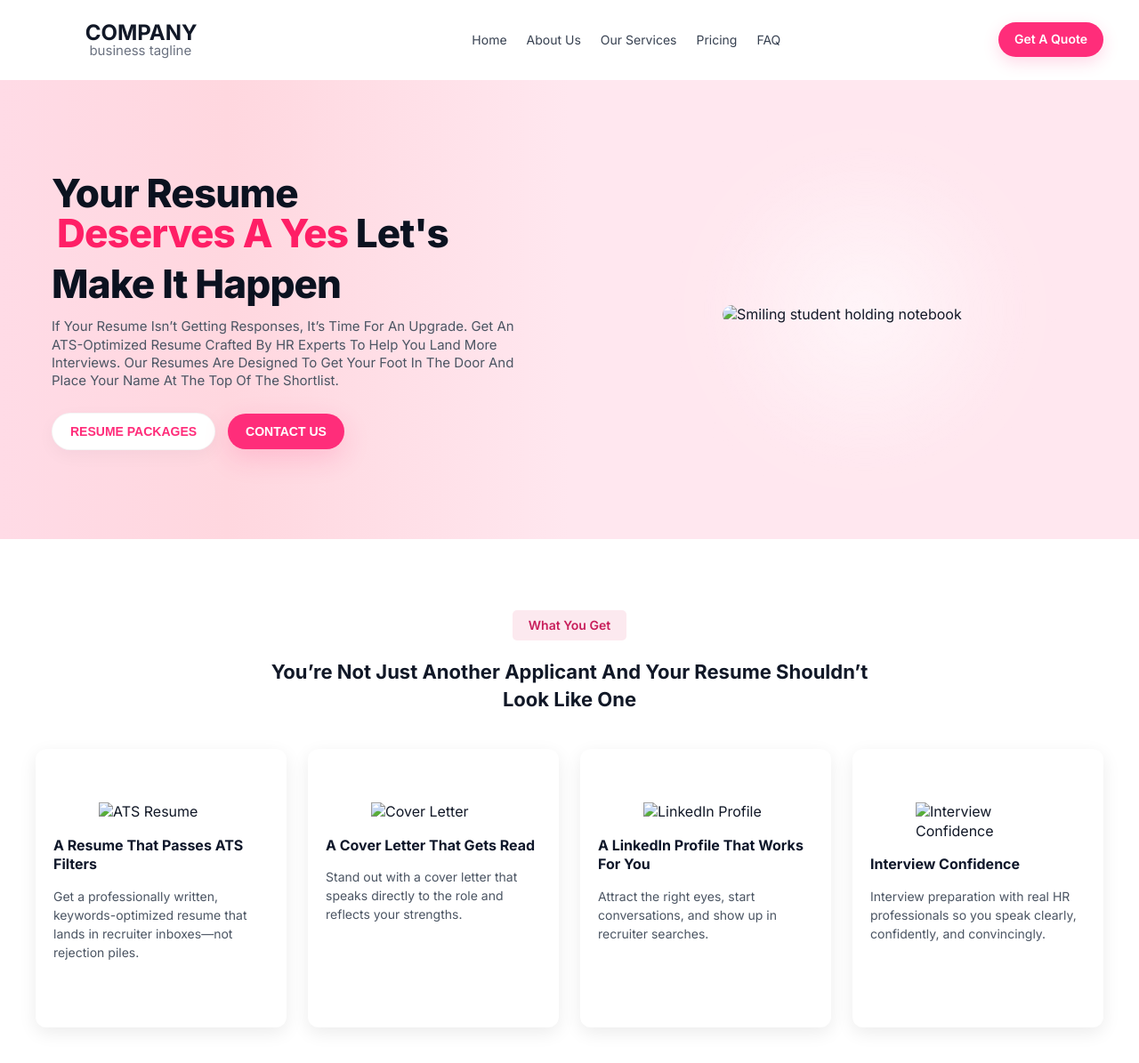
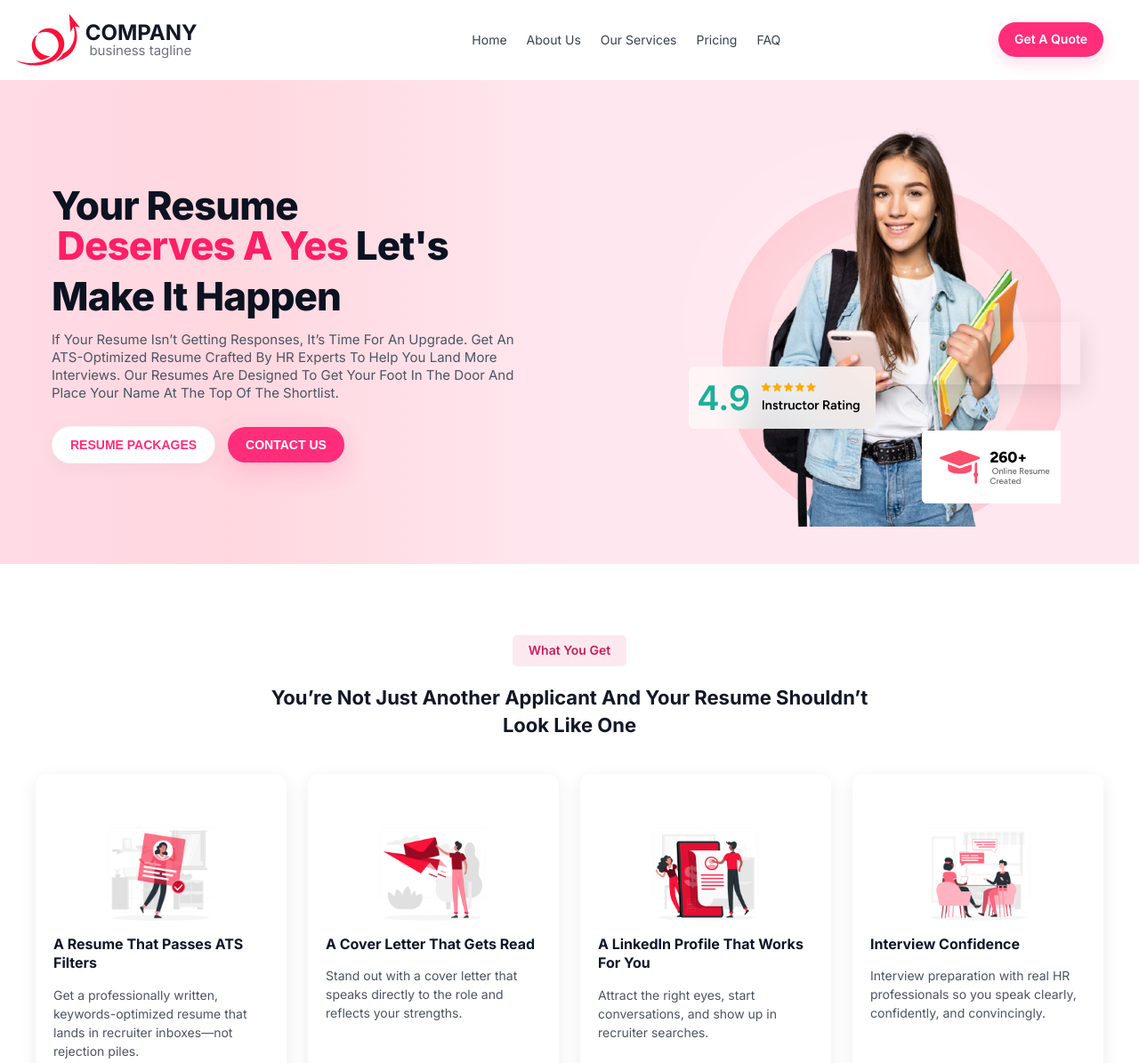
Before and after one commit to Atul-111/new-Website, a plain HTML site: page index.html in a window 1280 px wide. Shown: the top 1195 px of the page at 89% size. Drawn offline with Linux system fonts and the light colour scheme.

Commit message:
Update index.html
Updated

```diff
--- a/index.html
+++ b/index.html
@@ -13,7 +13,7 @@
 
     <header role="banner" aria-label="Top navigation">
       <div class="brand" aria-hidden="false">
-        <div class="logo-mark" aria-hidden="true"><img src="new1.png" alt=""></div>
+        <div class="logo-mark" aria-hidden="true"><img src="Assets/new1.png" alt=""></div>
         <div class="brand-text">
           <div class="title"> &nbsp;COMPANY</div>
           <div class="tag">&nbsp; business tagline</div>
@@ -60,10 +60,10 @@
         <div class="circle-bg" aria-hidden="true"></div>
 
 
-        <img src="standing_bg.png" alt="Smiling student holding notebook" class="person" />
+        <img src="Assets/standing_bg.png" alt="Smiling student holding notebook" class="person" />
 
         <div class="rating-card">
-          <img src="rating.png" alt="">
+          <img src="Assets/rating.png" alt="">
         </div>
       </div>
     </main>
@@ -83,7 +83,7 @@
 
 
       <div class="feature-card">
-        <img src="first.png" alt="ATS Resume" class="feature-img">
+        <img src="Assets/first.png" alt="ATS Resume" class="feature-img">
         <h3 class="feature-title">A Resume That Passes ATS Filters</h3>
         <p class="feature-desc">
           Get a professionally written, keywords-optimized resume that lands in recruiter inboxes—not rejection piles.
@@ -92,7 +92,7 @@
 
 
       <div class="feature-card">
-        <img src="second.png" alt="Cover Letter" class="feature-img">
+        <img src="Assets/second.png" alt="Cover Letter" class="feature-img">
         <h3 class="feature-title">A Cover Letter That Gets Read</h3>
         <p class="feature-desc">
           Stand out with a cover letter that speaks directly to the role and reflects your strengths.
@@ -101,7 +101,7 @@
 
 
       <div class="feature-card">
-        <img src="third.png" alt="LinkedIn Profile" class="feature-img">
+        <img src="Assets/third.png" alt="LinkedIn Profile" class="feature-img">
         <h3 class="feature-title">A LinkedIn Profile That Works For You</h3>
         <p class="feature-desc">
           Attract the right eyes, start conversations, and show up in recruiter searches.
@@ -110,7 +110,7 @@
 
 
       <div class="feature-card">
-        <img src="fourth.png" alt="Interview Confidence" class="feature-img">
+        <img src="Assets/fourth.png" alt="Interview Confidence" class="feature-img">
         <h3 class="feature-title">Interview Confidence</h3>
         <p class="feature-desc">
           Interview preparation with real HR professionals so you speak clearly, confidently, and convincingly.
```
